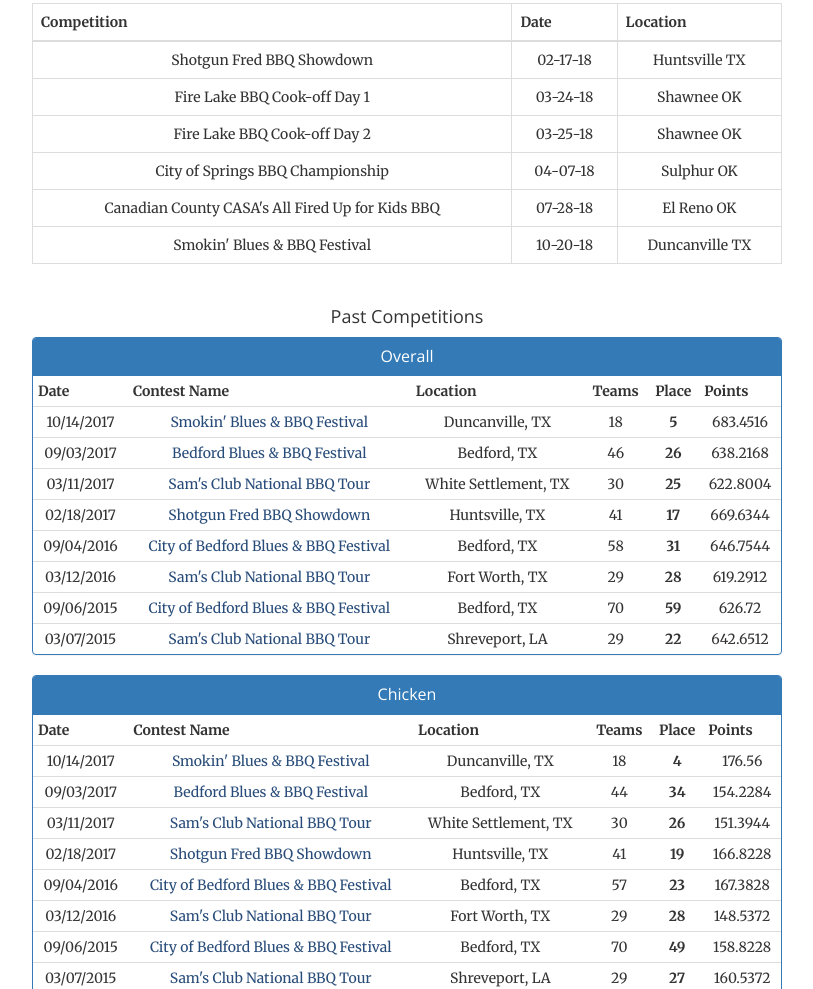
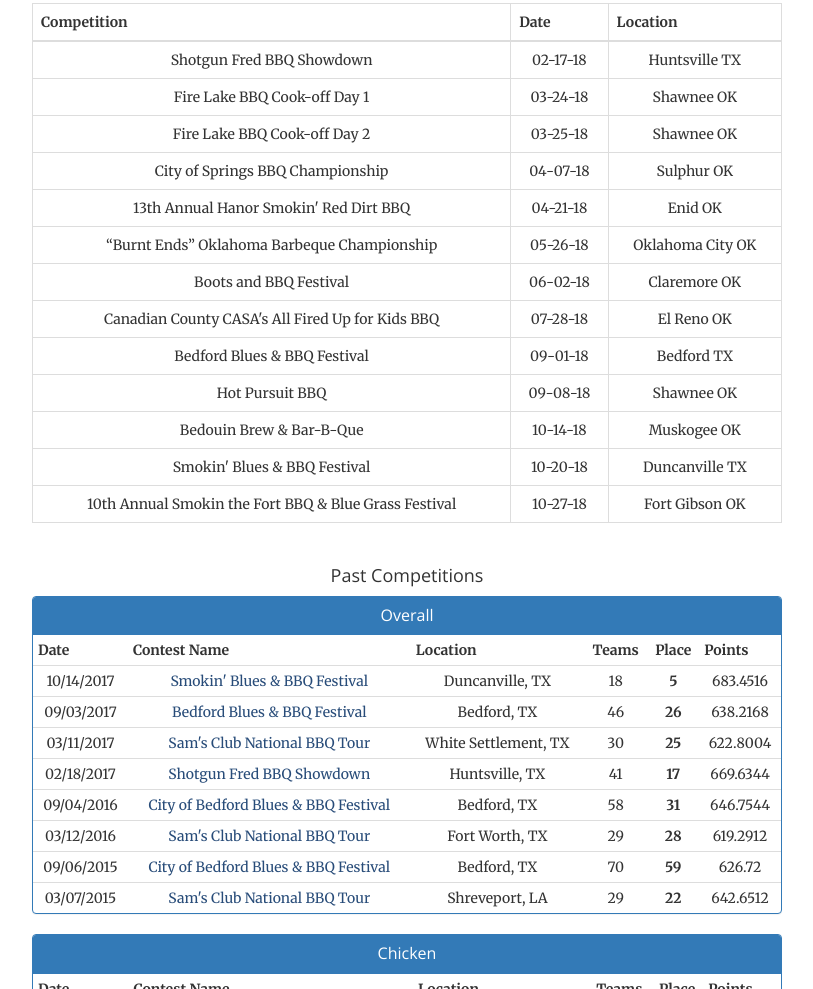
Before and after one commit to lavinjj/otakusmokeandbrew, a website: page index.html in a window 1280 px wide. Shown: the part 1527-2516 px from the top of the page, without its empty margins (233-1046 px from the left). Drawn offline with nearby package versions, Linux system fonts and the light colour scheme.

Commit message:
updated competition schedule

```diff
--- a/index.html
+++ b/index.html
@@ -137,14 +137,49 @@
                         <td>Sulphur	OK</td>
                     </tr>
                     <tr>
+                        <td>13th Annual Hanor Smokin' Red Dirt BBQ</td>
+                        <td>04-21-18</td>
+                        <td>Enid OK</td>
+                    </tr>
+                    <tr>
+                        <td>“Burnt Ends” Oklahoma Barbeque Championship</td>
+                        <td>05-26-18</td>
+                        <td>Oklahoma City OK</td>
+                    </tr>
+                    <tr>
+                        <td>Boots and BBQ Festival</td>
+                        <td>06-02-18</td>
+                        <td>Claremore OK</td>
+                    </tr>
+                    <tr>
                         <td>Canadian County CASA's All Fired Up for Kids BBQ</td>
                         <td>07-28-18</td>
                         <td>El Reno	OK</td>
                     </tr>
                     <tr>
+                        <td>Bedford Blues & BBQ Festival</td>
+                        <td>09-01-18</td>
+                        <td>Bedford TX</td>
+                    </tr>
+                    <tr>
+                        <td>Hot Pursuit BBQ</td>
+                        <td>09-08-18</td>
+                        <td>Shawnee OK</td>
+                    </tr>
+                    <tr>
+                        <td>Bedouin Brew & Bar-B-Que</td>
+                        <td>10-14-18</td>
+                        <td>Muskogee OK</td>
+                    </tr>
+                    <tr>
                         <td>Smokin' Blues & BBQ Festival</td>
                         <td>10-20-18</td>
                         <td>Duncanville TX</td>
+                    </tr>
+                    <tr>
+                        <td>10th Annual Smokin the Fort BBQ & Blue Grass Festival</td>
+                        <td>10-27-18</td>
+                        <td>Fort Gibson OK</td>
                     </tr>
                 </table>
                 <hr class="light">
```
